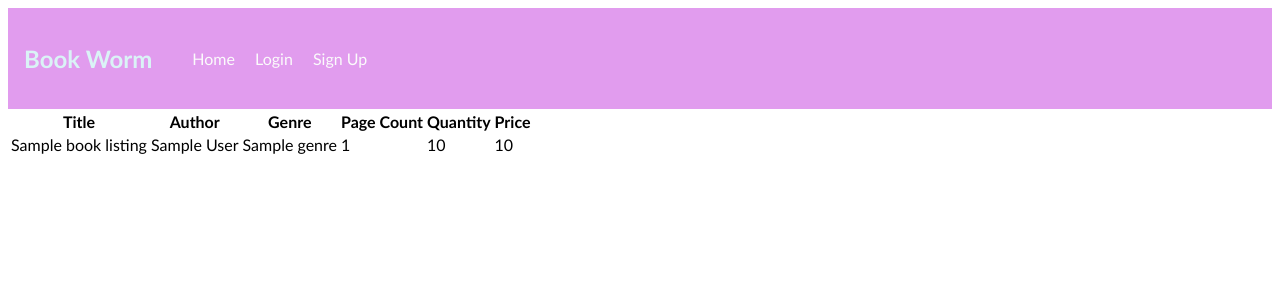
After one commit to msteenstu/3024-Final-Project, a Flask app: template templates/book_listings.html in a window 1280 px wide. The commit adds this page. Shown: the top 300 px of the page. Run offline with Flask 3, Linux system fonts and the light colour scheme; the template is opened without the code that fills it: most values are stand-ins (such as "Sample title", 1, 10 or a date in 2020).

Commit message:
Initial models and routes

```diff
--- a/requirements.txt
+++ b/requirements.txt
@@ -1,4 +1,3 @@
 flask
 flask-sqlalchemy
 flask-login
-email-validator
--- a/src/app/routes.py
+++ b/src/app/routes.py
@@ -0,0 +1,33 @@
+from flask import flash, redirect, render_template, url_for, request
+from flask_login import current_user, login_user, login_required, logout_user
+from sqlalchemy import text
+from app import app, db
+from app.models import *
+
+
+@app.route('/')
+@app.route('/index')
+def index():
+    return render_template('index.html')
+
+@app.route('/user/signup')
+def signup():
+    return render_template('signup.html')
+
+@app.route('/user/login')
+def login():
+    return render_template('login.html')
+
+@app.route('/user/logout')
+def logout():
+    logout_user()
+    flash('Logout successful, see you next time!')
+    return redirect(url_for('index'))
+
+#SQL Alchemy docs example
+#t = text("SELECT * FROM users")
+#result = connection.execute(t)
+
+def list_all_books():
+    books_query = text("SELECT * FROM books")
+    return db.session.execute(books_query).all()
--- a/static/styles.css
+++ b/static/styles.css
@@ -2,3 +2,32 @@ body {
   font-family: "Gill Sans", sans-serif;
   font-size: medium;
 }
+
+header {
+    background: #e19cee;
+    padding: 1rem;
+    display: flex;
+    align-items: center;
+}
+
+header h2 {
+    font-size: 1.5rem;
+    color: #daf3f6;
+}
+
+nav {
+    margin-left: 1.5em;
+}
+
+nav a {
+    color: #fbfbfb;
+    margin-left: 1rem;
+    text-decoration: none;
+    font-weight: 375;
+}
+
+main {
+    padding: 2rem;
+    max-width: 960px;
+    margin: 2em auto;
+}
--- a/templates/base.html
+++ b/templates/base.html
@@ -6,7 +6,23 @@
     <title>{{ title }}</title>
 </head>
 <body>
-
+    {% block header %}
+        <header>
+            <h2>Book Worm</h2>
+            <nav>
+                <a href="{{ url_for('index') }}">Home</a>
+                {% if current_user.is_authenticated %}
+                    <a href="">Books For Sale</a>
+                    <a href="">My Cart</a>
+                    <a href="">My Orders</a>
+                    <a href="{{ url_for('logout') }}">Logout</a>
+                {% else %}
+                    <a href="{{ url_for('login') }}">Login</a>
+                    <a href="{{ url_for('signup') }}">Sign Up</a>
+                {% endif %}
+            </nav>
+        </header>
+    {% endblock %}
 
     {% with messages = get_flashed_messages() %}
         {% if messages %}
@@ -32,6 +48,5 @@
         }
     </script>
     {% endblock %}
-
 </body>
 </html>
--- /dev/null
+++ b/templates/book_listings.html
@@ -0,0 +1,28 @@
+{% extends 'base.html' %}
+{% block main %}
+    <table>
+        <tr>
+            <th>Title</th>
+            <th>Author</th>
+            <th>Genre</th>
+            <th>Page Count</th>
+            <th>Quantity</th>
+            <th>Price</th>
+        </tr>
+
+        {% if book_listings %}
+            {% for book_listing in book_listings %}
+                <tr>
+                    <td> {{book_listing.title}} </td>
+                    <td> {{book_listing.author}} </td>
+                    <td> {{book_listing.genre}} </td>
+                    <td> {{book_listing.page_count}} </td>
+                    <td> {{book_listing.quantity}} </td>
+                    <td> {{book_listing.price}} </td>
+                </tr>
+
+            {% endfor %}
+        {% endif %}
+
+    </table>
+{% endblock %}
```
Also changed, not shown: src/app/__init__.py (+28 -2 lines), src/app/models.py (+22 -0 lines), templates/index.html (+7 -0 lines), templates/login.html (added), templates/signup.html (added). Lines whose indentation alone changed are shown as unchanged.
